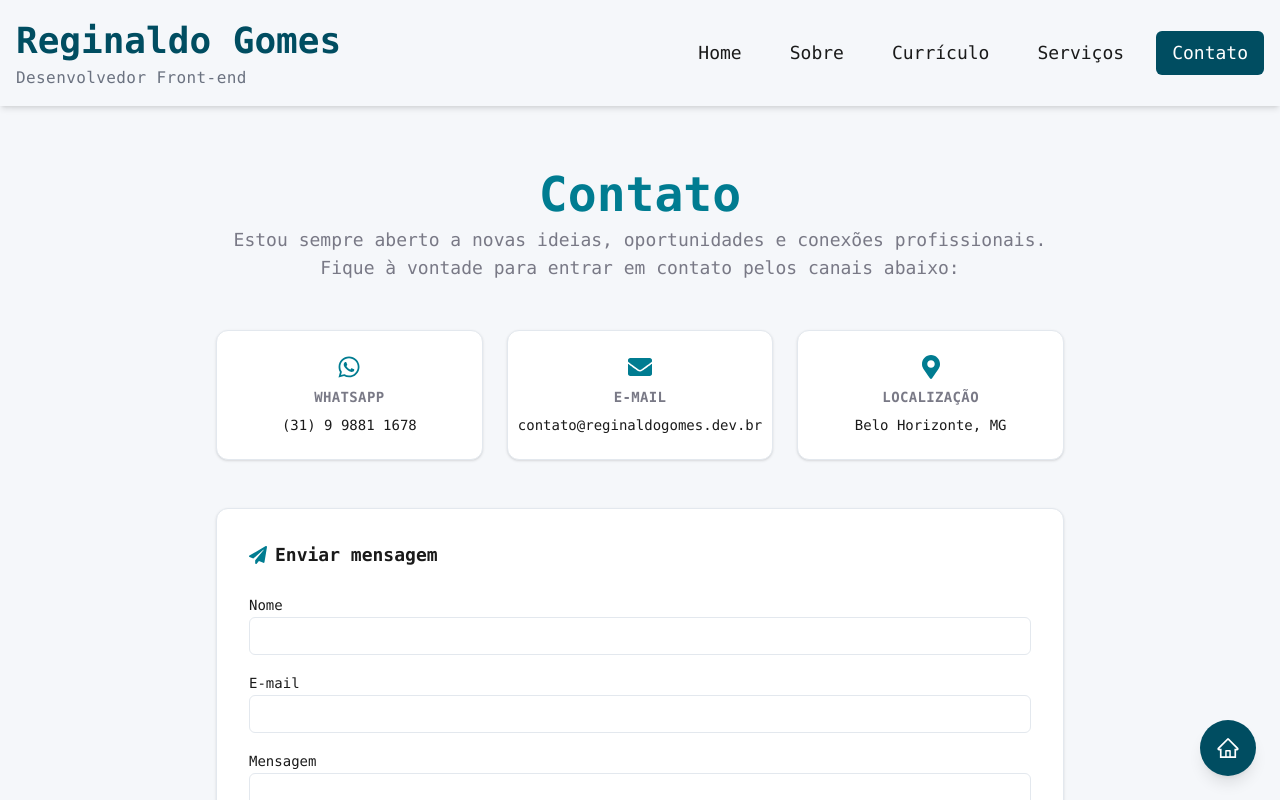
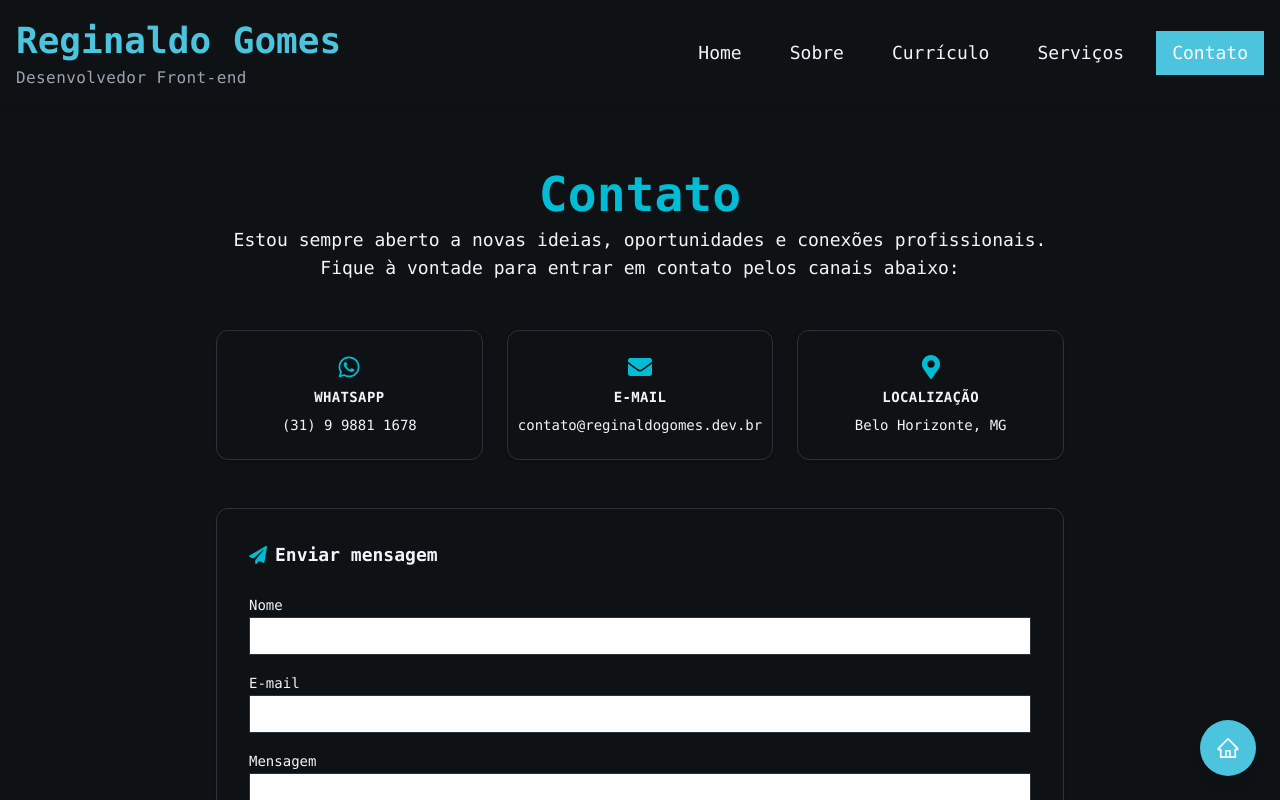
Before and after one commit to reginaldogomes/nextjs-developer-resume, a Next.js app: page /contact in a window 1280 px wide. Shown: the top 800 px of the page. Built offline with nearby package versions, Linux system fonts and the light colour scheme.

Commit message:
feat: update component styles to use 'bg-card' for consistency; remove GoogleAnalytics component

```diff
--- a/src/app/about/page.tsx
+++ b/src/app/about/page.tsx
@@ -41,7 +41,7 @@ export default function Page() {
         {sections.map((section, index) => (
           <motion.section
             key={index}
-            className="bg-white text-foreground border border-border rounded-2xl p-6 shadow-md"
+            className="bg-card text-foreground border border-border rounded-2xl p-6 shadow-md"
             initial={{ opacity: 0, y: 30 }}
             whileInView={{ opacity: 1, y: 0 }}
             viewport={{ once: true }}
--- a/src/app/contact/page.tsx
+++ b/src/app/contact/page.tsx
@@ -66,7 +66,7 @@ export default function ContactPage() {
           href={contactData.whatsappLink}
           target="_blank"
           rel="noopener noreferrer"
-          className="bg-white border border-border rounded-xl p-6 text-center shadow-sm hover:shadow-md transition-all duration-300 flex flex-col items-center gap-2"
+          className="bg-card border border-border rounded-xl p-6 text-center shadow-sm hover:shadow-md transition-all duration-300 flex flex-col items-center gap-2"
         >
           <FaWhatsapp className="text-primary text-2xl" />
           <span className="text-sm font-semibold uppercase tracking-wide text-muted-foreground">
@@ -77,7 +77,7 @@ export default function ContactPage() {
           </span>
         </a>
 
-        <div className="bg-white border border-border rounded-xl p-6 text-center shadow-sm flex flex-col items-center gap-2">
+        <div className="bg-card border border-border rounded-xl p-6 text-center shadow-sm flex flex-col items-center gap-2">
           <FaEnvelope className="text-primary text-2xl" />
           <span className="text-sm font-semibold uppercase tracking-wide text-muted-foreground">
             E-mail
@@ -85,7 +85,7 @@ export default function ContactPage() {
           <span className="text-sm text-foreground">{contactData.email}</span>
         </div>
 
-        <div className="bg-white border border-border rounded-xl p-6 text-center shadow-sm flex flex-col items-center gap-2">
+        <div className="bg-card border border-border rounded-xl p-6 text-center shadow-sm flex flex-col items-center gap-2">
           <FaMapMarkerAlt className="text-primary text-2xl" />
           <span className="text-sm font-semibold uppercase tracking-wide text-muted-foreground">
             Localização
@@ -101,7 +101,7 @@ export default function ContactPage() {
         initial={{ opacity: 0, y: 30 }}
         animate={{ opacity: 1, y: 0 }}
         transition={{ duration: 0.5, delay: 0.2 }}
-        className="bg-white border border-border rounded-xl p-8 shadow space-y-6"
+        className="bg-card border border-border rounded-xl p-8 shadow space-y-6"
       >
         <h2 className="flex items-center gap-2 text-lg font-semibold text-foreground">
           <FaPaperPlane className="text-primary" />
--- a/src/app/globals.css
+++ b/src/app/globals.css
@@ -44,30 +44,7 @@
     @apply bg-background text-foreground;
   }
 
-  :root {
-    --background: 0 0% 100%;
-    --foreground: 240 10% 3.9%;
-    --card: 0 0% 100%;
-    --card-foreground: 240 10% 3.9%;
-    --popover: 0 0% 100%;
-    --popover-foreground: 240 10% 3.9%;
-    --primary: 220 80% 60%;
-    --primary-foreground: 0 0% 98%;
-    --secondary: 280 65% 60%;
-    --secondary-foreground: 0 0% 98%;
-    --muted: 240 5% 85%;
-    --muted-foreground: 240 5% 50%;
-    --accent: 48 100% 50%;
-    --accent-foreground: 0 0% 100%;
-    --destructive: 0 84% 60%;
-    --destructive-foreground: 0 0% 98%;
-    --border: 240 5% 85%;
-    --input: 240 5% 85%;
-    --ring: 240 80% 60%;
-    --radius: 0.5rem;
-  }
-
-  .dark {
+  .light {
     --color-background: #f5f7fa; /* Fundo geral bem claro */
     --color-surface: #ffffff; /* Cartões, seções, blocos */
     --color-border: #e3e8ee; /* Bordas, divisórias, inputs */
@@ -85,6 +62,25 @@
     --color-danger: #d9534f; /* Vermelho clássico para erro */
     --color-warning: #f0ad4e; /* Amarelo dourado moderno */
   }
+
+  .dark {
+    --color-background: #0f1215; /* Fundo geral escuro */
+    --color-surface: #1a1d21; /* Cartões, seções, blocos */
+    --color-border: #2c3238; /* Bordas, divisórias, inputs */
+    --color-foreground: #f1f5f9; /* Texto principal claro */
+    --color-muted: #9ca3af; /* Texto secundário / detalhes */
+
+    --color-accent: #4dc4dd; /* Azul acentuado mais claro */
+    --color-accent-light: #193b44; /* Versão mais clara para hover/backgrounds */
+    --color-accent-dark: #007c91; /* Versão forte para interações */
+
+    --color-primary: #00bcd4; /* Azul mais vibrante para destaque */
+    --color-secondary: #7a9ea8; /* Azul acinzentado elegante mais claro */
+
+    --color-success: #3fd3aa; /* Verde suave claro para sucesso */
+    --color-danger: #ff6b6b; /* Vermelho claro mais vibrante */
+    --color-warning: #ffc66e; /* Amarelo dourado claro */
+  }
 }
 
 @utility text-balance {
--- a/src/app/resume/page.tsx
+++ b/src/app/resume/page.tsx
@@ -99,7 +99,7 @@ const Page = () => (
       {sections.map(({ title, content, icon }, index) => (
         <motion.div
           key={title}
-          className="bg-white border border-border p-6 rounded-xl shadow"
+          className="bg-card border border-border p-6 rounded-xl shadow"
           initial={{ opacity: 0, y: 30 }}
           animate={{ opacity: 1, y: 0 }}
           transition={{ duration: 0.5, delay: index * 0.2 }}
@@ -127,7 +127,7 @@ const Page = () => (
         initial={{ opacity: 0, y: 30 }}
         animate={{ opacity: 1, y: 0 }}
         transition={{ duration: 0.5, delay: 0.8 }}
-        className="bg-white border border-border p-6 rounded-xl shadow"
+        className="bg-card border border-border p-6 rounded-xl shadow"
       >
         <div className="flex items-center gap-3 mb-4">
           <FaTools className="text-primary" />
--- a/src/components/AboutHome.tsx
+++ b/src/components/AboutHome.tsx
@@ -16,7 +16,7 @@ const sobreData = {
 
 const SobreResumo = () => {
   return (
-    <section className="bg-white border border-border p-6 rounded-xl shadow">
+    <section className="bg-card border border-border p-6 rounded-xl shadow">
       <motion.div
         initial={{ opacity: 0, y: 30 }}
         animate={{ opacity: 1, y: 0 }}
--- a/src/components/GoogleAnalytics.tsx
+++ /dev/null
@@ -1,31 +0,0 @@
-'use client'
-
-import Script from 'next/script'
-
-const measurementId = process.env.NEXT_PUBLIC_MEASUREMENT_ID
-
-const GoogleAnalytics: React.FC = () => {
-  if (!measurementId) {
-    console.warn('Google Analytics Measurement ID não está definido.')
-    return null
-  }
-
-  return (
-    <>
-      <Script
-        strategy="lazyOnload"
-        src={`https://www.googletagmanager.com/gtag/js?id=${measurementId}`}
-      />
-      <Script id="gtag-init" strategy="lazyOnload">
-        {`
-          window.dataLayer = window.dataLayer || [];
-          function gtag(){window.dataLayer.push(arguments);}
-          gtag('js', new Date());
-          gtag('config', '${measurementId}', { page_path: window.location.pathname });
-        `}
-      </Script>
-    </>
-  )
-}
-
-export default GoogleAnalytics
```
